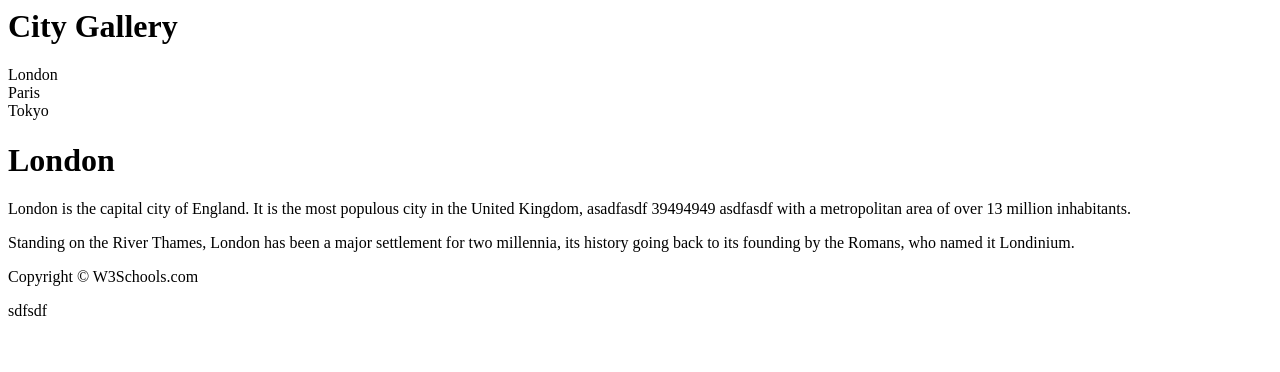
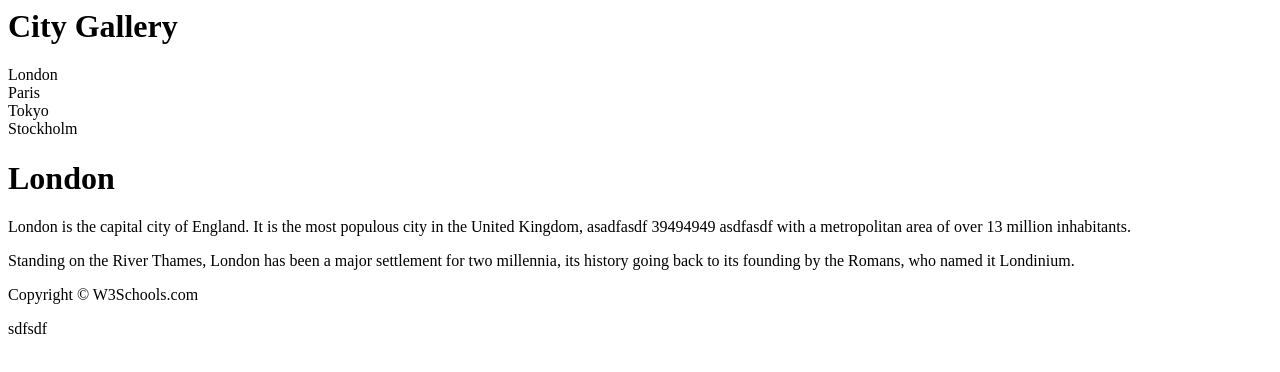
Before and after one commit to Indime/Indime, a plain HTML site: page index.html in a window 1280 px wide. Drawn offline with Linux system fonts and the light colour scheme.

Commit message:
added stuff

```diff
--- a/index.html
+++ b/index.html
@@ -9,9 +9,10 @@
 London<br>
 Paris<br>
 Tokyo<br>
+Stockholm<br>
 </div>
 
-<div id="section">
+<div id="row section">
 <h1>London</h1>
 <p>
 
```
